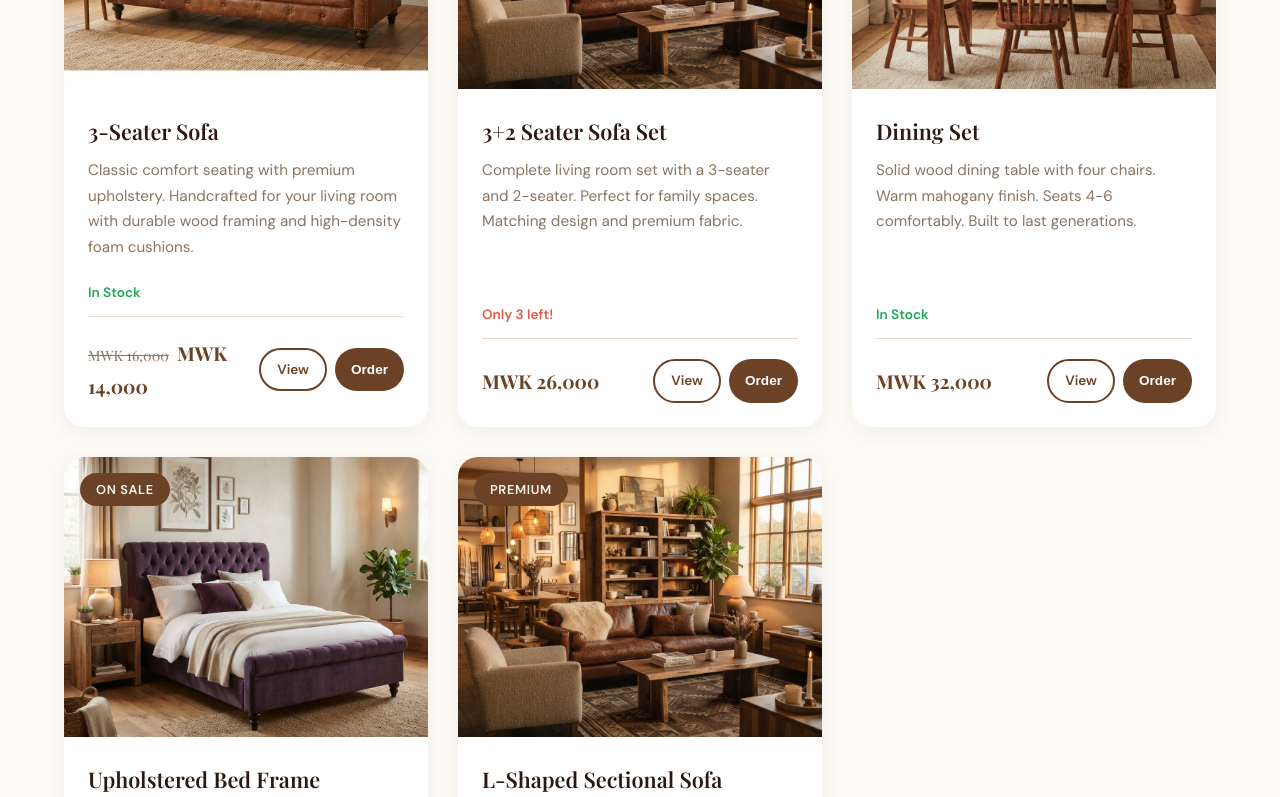
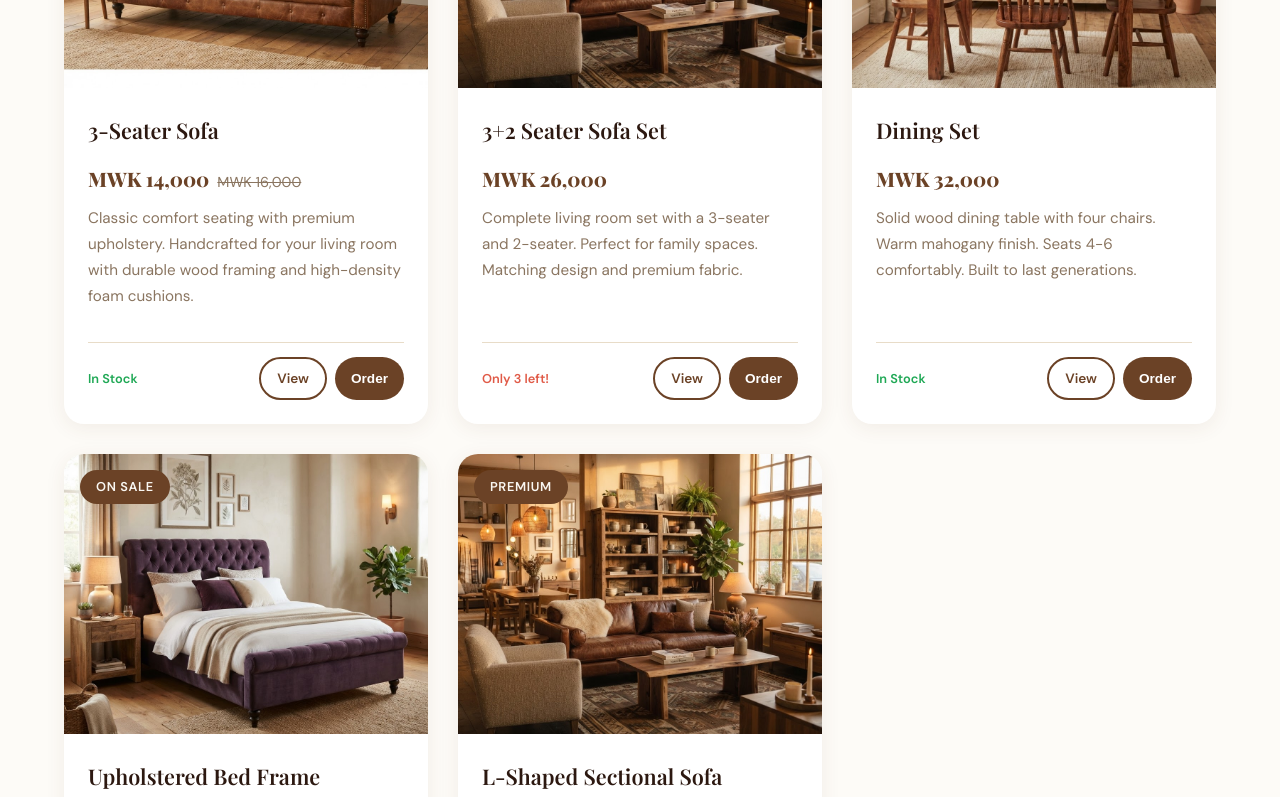
Before and after one commit to geniuspulse/akonzi-sofa-furniture, a Next.js app: page / in a window 1280 px wide. Shown: the part 3879-4676 px from the top of the page. Built offline with nearby package versions, Linux system fonts and the light colour scheme.

Commit message:
ProductCard: price below name; mobile nav Order Now: white text on brown

```diff
--- a/src/app/globals.css
+++ b/src/app/globals.css
@@ -139,6 +139,15 @@ img { max-width: 100%; display: block; }
 .product-desc { color: var(--text-muted); font-size: 0.95rem; margin-bottom: 20px; flex: 1; }
 .product-footer { display: flex; align-items: center; justify-content: space-between; padding-top: 20px; border-top: 1px solid var(--border); gap: 8px; }
 .product-price { font-family: var(--font-heading); font-size: 1.2rem; font-weight: 700; color: var(--brown); }
+
+/* New price block — sits between name and description */
+.product-price-block { display: flex; align-items: baseline; gap: 8px; margin: 6px 0 10px 0; }
+.product-price-sale { font-family: var(--font-heading); font-size: 1.25rem; font-weight: 800; color: var(--brown); }
+.product-price-original { font-size: 0.88rem; color: var(--text-muted); text-decoration: line-through; font-weight: 400; }
+.product-price-main { font-family: var(--font-heading); font-size: 1.25rem; font-weight: 800; color: var(--brown); }
+
+/* Card footer: stock + action buttons */
+.product-card-footer { display: flex; align-items: center; justify-content: space-between; padding-top: 14px; border-top: 1px solid var(--border); gap: 8px; margin-top: 12px; }
 .product-actions { display: flex; gap: 8px; }
 .btn-cart { background: var(--brown); color: var(--cream-light); padding: 8px 16px; border-radius: 50px; font-size: 0.85rem; font-weight: 600; border: none; cursor: pointer; transition: var(--transition); }
 .btn-cart:hover { background: var(--brown-dark); }
@@ -348,6 +357,8 @@ img { max-width: 100%; display: block; }
   .nav-menu { position: fixed; top: 0; right: -100%; width: 280px; height: 100vh; background: var(--warm-white); flex-direction: column; padding: 80px 30px 30px; gap: 20px; box-shadow: -5px 0 30px rgba(0,0,0,0.1); transition: right 0.3s ease; }
   .nav-menu.active { right: 0; }
   .nav-menu a { color: var(--text-body) !important; text-shadow: none !important; font-size: 1.1rem; }
+  .nav-menu a.nav-cta { color: #FAF7F2 !important; background: var(--brown, #6B4226) !important; display: block; text-align: center; border-radius: 50px; padding: 14px 28px; font-weight: 700; margin-top: 8px; }
+  .nav-menu a.nav-cta:hover { background: var(--brown-dark, #4A2C17) !important; }
   .feature-bar-inner { grid-template-columns: repeat(2,1fr); gap: 16px; }
   .about-grid { grid-template-columns: 1fr; gap: 40px; }
   .about-image img { height: 400px; }
--- a/src/components/ProductCard.js
+++ b/src/components/ProductCard.js
@@ -65,41 +65,32 @@ export default function ProductCard({ product }) {
       </div>
       <div className="product-info">
         <h3 className="product-name">{name}</h3>
+
+        {/* Price — right below name */}
+        <div className="product-price-block">
+          {salePrice && salePrice < price ? (
+            <>
+              <span className="product-price-sale">{formatLocalPrice(salePrice)}</span>
+              <span className="product-price-original">{formatLocalPrice(price)}</span>
+            </>
+          ) : (
+            <span className="product-price-main">{formatLocalPrice(price)}</span>
+          )}
+        </div>
+
         <p className="product-desc">{description}</p>
 
+        <div className="product-card-footer">
           <div
             className="product-stock"
             style={{
-            fontSize: '0.85rem',
+              fontSize: '0.8rem',
               fontWeight: '600',
               color: getStockColor(),
-            marginBottom: '12px',
             }}
           >
             {getStockText()}
           </div>
-
-        <div className="product-footer">
-          <span className="product-price">
-            {salePrice && salePrice < price ? (
-              <>
-                <span
-                  style={{
-                    textDecoration: 'line-through',
-                    color: 'var(--text-muted)',
-                    fontSize: '0.9rem',
-                    marginRight: '8px',
-                    fontWeight: 'normal',
-                  }}
-                >
-                  {formatLocalPrice(price)}
-                </span>
-                <span>{formatLocalPrice(salePrice)}</span>
-              </>
-            ) : (
-              formatLocalPrice(price)
-            )}
-          </span>
           <div className="product-actions">
             <Link
               href={`/products/${id}`}
@@ -122,7 +113,7 @@ export default function ProductCard({ product }) {
                   : { background: 'var(--brown)', color: '#fff' }
               }
             >
-              {added ? 'Added' : 'Order'}
+              {added ? 'Added ✓' : 'Order'}
             </button>
           </div>
         </div>
```
Lines whose indentation alone changed are shown as unchanged.
